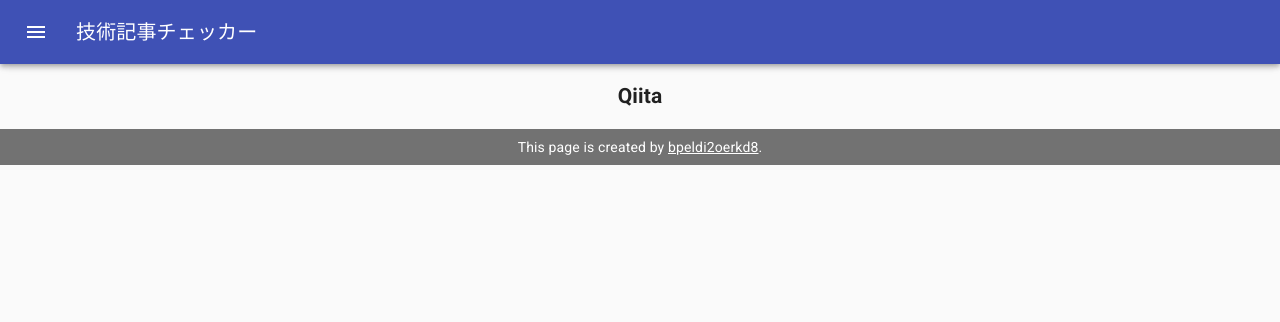
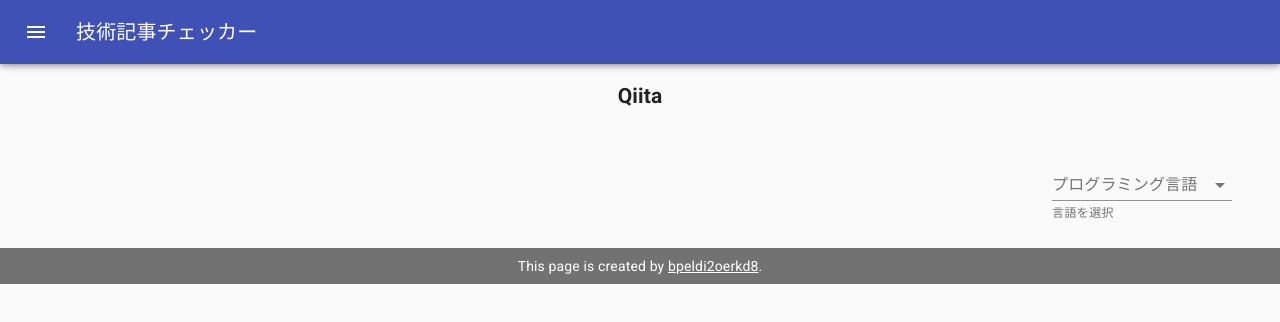
Before and after one commit to bpeldi2oerkd8/technical-article-checker, a React (Create React App) app: page / in a window 1280 px wide. Shown: the top 322 px of the page. Built offline with nearby package versions, Linux system fonts and the light colour scheme.

Commit message:
selectorの追加

```diff
--- a/src/App.tsx
+++ b/src/App.tsx
@@ -1,12 +1,13 @@
 import React from 'react';
 import { Switch, Route } from 'react-router-dom';
-import './App.css';
+// import './App.css';
 import Qiita from './pages/Qiita';
 import Zenn from './pages/Zenn';
+import Container from '@material-ui/core/Container';
 
 const App: React.FunctionComponent = () => {
   return (
-    <div className="App">
+    <Container maxWidth="lg">
       <Switch>
         <Route exact path="/">
           <Qiita />
@@ -15,7 +16,7 @@
           <Zenn />
         </Route>
       </Switch>
-    </div>
+    </Container>
   );
 };
 
--- /dev/null
+++ b/src/common/Selector.tsx
@@ -0,0 +1,60 @@
+import React from 'react';
+import { createStyles, makeStyles, Theme } from '@material-ui/core/styles';
+import Box from '@material-ui/core/Box';
+import InputLabel from '@material-ui/core/InputLabel';
+import MenuItem from '@material-ui/core/MenuItem';
+import FormHelperText from '@material-ui/core/FormHelperText';
+import FormControl from '@material-ui/core/FormControl';
+import Select from '@material-ui/core/Select';
+
+const useStyles = makeStyles((theme: Theme) =>
+  createStyles({
+    formControl: {
+      margin: theme.spacing(1),
+      minWidth: 180,
+    },
+    selectEmpty: {
+      marginTop: theme.spacing(2),
+    },
+  }),
+);
+
+const Selector: React.FunctionComponent = () => {
+  const classes = useStyles();
+  const [lang, setLang] = React.useState('');
+
+  const handleChange = (event: React.ChangeEvent<{ value: unknown }>) => {
+    setLang(event.target.value as string);
+  };
+
+  // 選択対象のプログラミング言語のリスト
+  const languages: string[] = ['Python', 'JavaScript'];
+
+  return (
+    <Box p={2} textAlign="right">
+      <FormControl className={classes.formControl}>
+        <InputLabel id="language-select-helper-label">
+          プログラミング言語
+        </InputLabel>
+        <Select
+          labelId="language-select-helper-label"
+          id="language-select-helper"
+          value={lang}
+          onChange={handleChange}
+        >
+          <MenuItem value="">
+            <em>None</em>
+          </MenuItem>
+          {languages.map((language: string, index: number) => (
+            <MenuItem value={language} key={language}>
+              {language}
+            </MenuItem>
+          ))}
+        </Select>
+        <FormHelperText>言語を選択</FormHelperText>
+      </FormControl>
+    </Box>
+  );
+};
+
+export default Selector;
--- a/src/pages/Qiita.tsx
+++ b/src/pages/Qiita.tsx
@@ -1,7 +1,18 @@
 import React from 'react';
+import Selector from '../common/Selector';
+import Box from '@material-ui/core/Box';
 
 const Qiita: React.FunctionComponent = () => {
-  return <h2>Qiita</h2>;
+  // const data = JSON.parse();
+
+  return (
+    <Box>
+      <Box textAlign="center">
+        <h2>Qiita</h2>
+      </Box>
+      <Selector />
+    </Box>
+  );
 };
 
 export default Qiita;
--- a/src/pages/Zenn.tsx
+++ b/src/pages/Zenn.tsx
@@ -1,7 +1,16 @@
 import React from 'react';
+import Selector from '../common/Selector';
+import Box from '@material-ui/core/Box';
 
 const Zenn: React.FunctionComponent = () => {
-  return <h2>Zenn</h2>;
+  return (
+    <Box>
+      <Box textAlign="center">
+        <h2>Zenn</h2>
+      </Box>
+      <Selector />
+    </Box>
+  );
 };
 
 export default Zenn;
```
